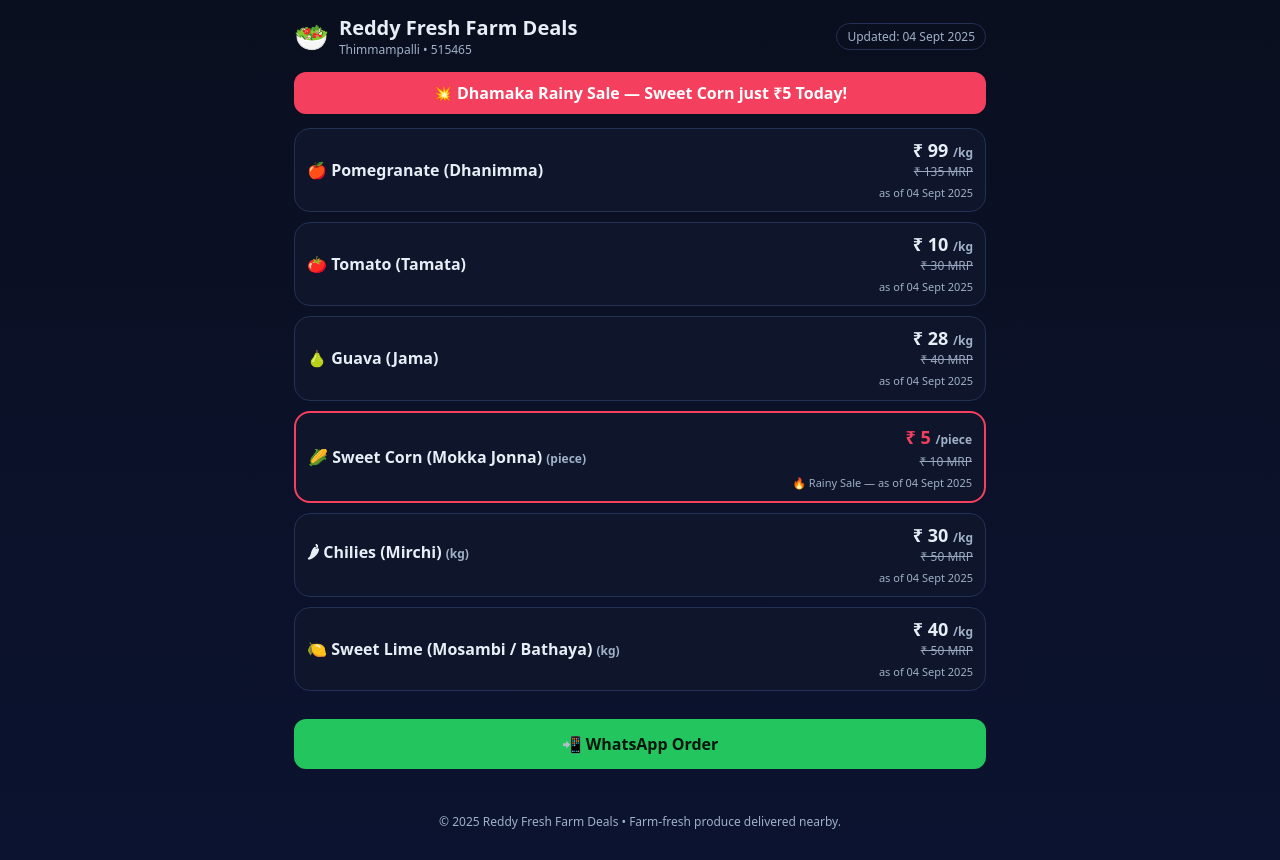
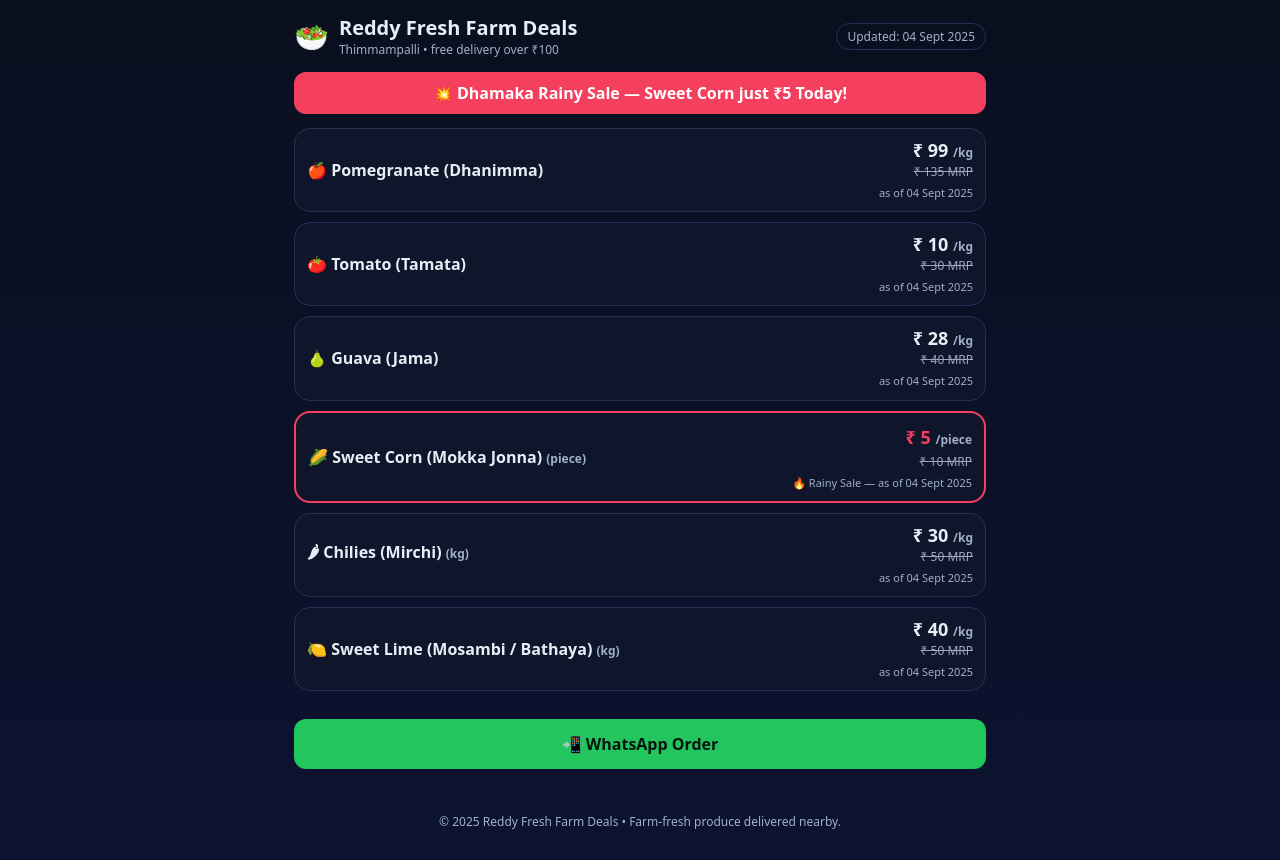
Before and after one commit to malli13193/Reddy-Fresh-Farm-Deals, a plain HTML site: page index.html in a window 1280 px wide. Drawn offline with Linux system fonts and the light colour scheme.

Commit message:
Update index.html

```diff
--- a/index.html
+++ b/index.html
@@ -39,7 +39,7 @@
         <div class="emoji">🥗</div>
         <div>
           <div class="title">Reddy Fresh Farm Deals</div>
-          <div class="small">Thimmampalli • 515465</div>
+          <div class="small">Thimmampalli • free delivery over ₹100</div>
         </div>
       </div>
       <div id="today" class="badge">Updated: <span class="date-today">—</span></div>
```
